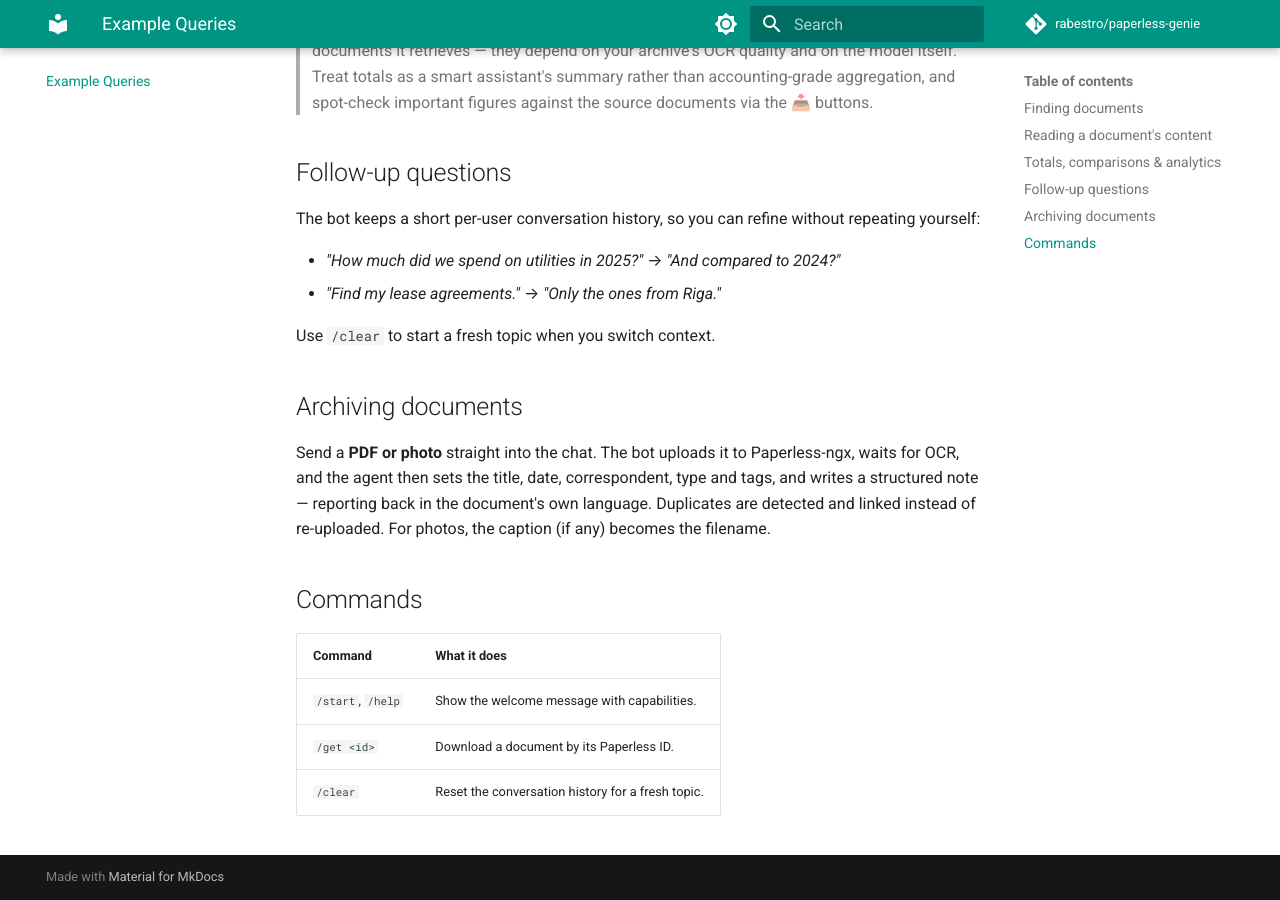
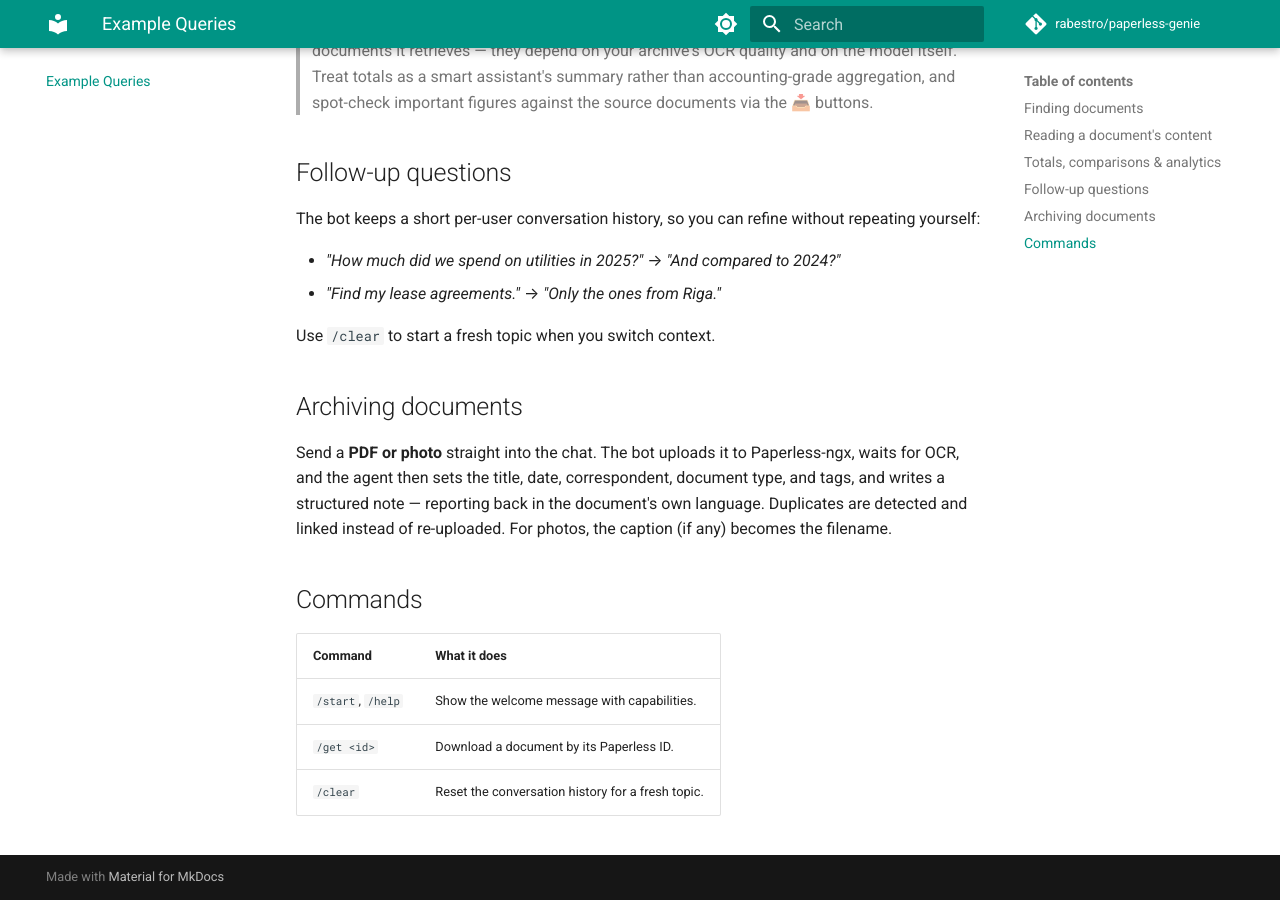
Before and after one commit to rabestro/paperless-genie, an MkDocs documentation site: the page built from docs/examples.md, in a window 1280 px wide and 900 px high, scrolled down 1102 px. Built offline with MkDocs 1.6.1 and Material for MkDocs 9.7.7, drawn with Linux system fonts in a browser that asks for light colours; comment, search, counter and statistics services are not loaded.

Commit message:
docs: apply review feedback — relative link, Paperless terminology
- README links docs/examples.md relatively (matches the other README
  links and works on GitHub before the site deploys).
- "document type" instead of "type" in the archiving section, matching
  Paperless-ngx terminology.

Co-Authored-By: Claude Fable 5 <noreply@anthropic.com>

```diff
--- a/docs/examples.md
+++ b/docs/examples.md
@@ -52,8 +52,8 @@ Use `/clear` to start a fresh topic when you switch context.
 
 Send a **PDF or photo** straight into the chat. The bot uploads it to
 Paperless-ngx, waits for OCR, and the agent then sets the title, date,
-correspondent, type and tags, and writes a structured note — reporting back in
-the document's own language. Duplicates are detected and linked instead of
+correspondent, document type, and tags, and writes a structured note —
+reporting back in the document's own language. Duplicates are detected and linked instead of
 re-uploaded. For photos, the caption (if any) becomes the filename.
 
 ## Commands
```
Also changed, not shown: README.md (+1 -1 lines).
